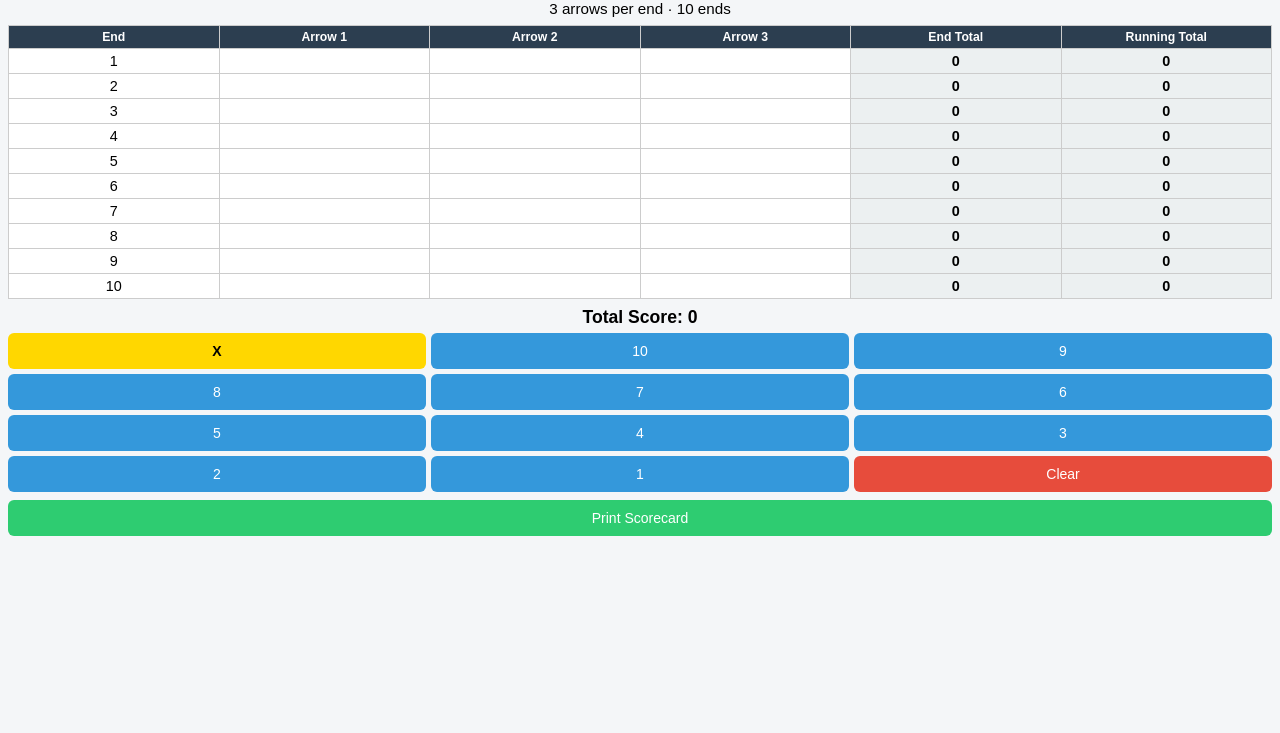
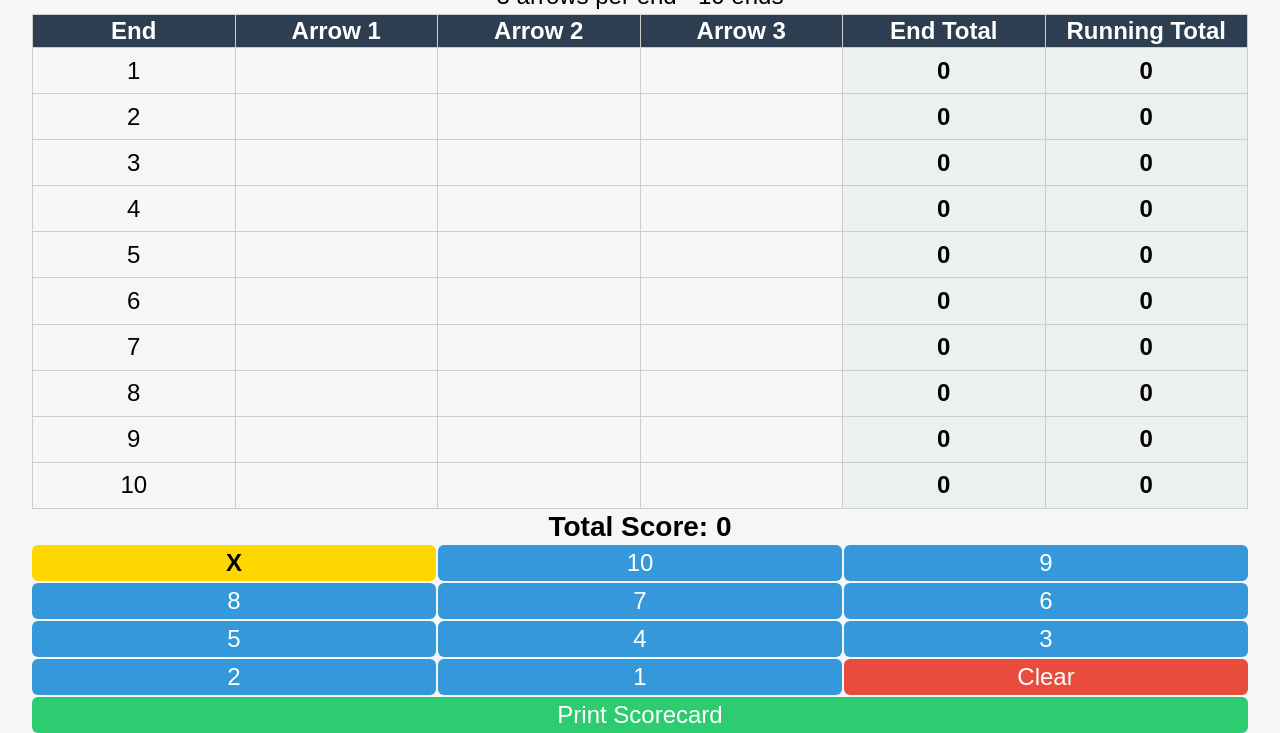
Before and after one commit to ghoppa/FatShaftsScoreCard, a plain HTML site: page scoring.html in a window 1280 px wide. Shown: the part 67-800 px from the top of the page. Drawn offline with Linux system fonts and the light colour scheme.

Commit message:
Add files via upload

```diff
--- a/scoring.html
+++ b/scoring.html
@@ -5,41 +5,51 @@
 <title>Archery Scorecard</title>
 <meta name="viewport" content="width=device-width, initial-scale=1.0">
 <style>
+html, body {
+  height: 100%;
+  margin: 0;
+  padding: 0;
+}
+
 body {
   font-family: Arial, sans-serif;
   background: #f4f6f8;
-  margin: 0;
-  padding: 8px;
+  display: flex;
+  flex-direction: column;
+  align-items: center;
+  justify-content: space-between;
   text-align: center;
 }
 
 h1 {
-  font-size: 1.5em;
-  margin-bottom: 5px;
+  font-size: 4vmin;
+  margin: 0.5vmin 0;
 }
 
 p {
-  font-size: 0.95em;
-  margin-bottom: 8px;
+  font-size: 3vmin;
+  margin: 0.5vmin 0;
 }
 
 .table-container {
-  width: 100%;
-  overflow-x: auto;
-  margin-bottom: 8px;
+  width: 95%;
+  flex: 1 1 auto;
+  overflow-y: hidden;
+  display: flex;
+  flex-direction: column;
 }
 
 table {
   width: 100%;
   border-collapse: collapse;
-  background: white;
-  font-size: 0.9em;
+  font-size: 3vmin;
   table-layout: fixed;
+  flex: 1;
 }
 
 th, td {
   border: 1px solid #ccc;
-  padding: 4px;
+  padding: 2px;
   text-align: center;
   word-wrap: break-word;
 }
@@ -47,7 +57,6 @@ th, td {
 th {
   background: #2c3e50;
   color: white;
-  font-size: 0.85em;
 }
 
 .end-total, .running-total {
@@ -55,47 +64,39 @@ th {
   background: #ecf0f1;
 }
 
+/* Buttons grid */
 .buttons-grid {
   display: grid;
   grid-template-columns: repeat(3, 1fr);
-  gap: 5px;
-  margin-top: 5px;
+  gap: 2px;
+  width: 95%;
 }
 
 button {
-  padding: 10px 0;
-  font-size: 14px;
-  cursor: pointer;
+  font-size: 3vmin;
+  padding: 4px 0;
   border-radius: 6px;
   border: none;
+  cursor: pointer;
 }
 
 .x { background: gold; font-weight: bold; }
 .score { background: #3498db; color: white; }
 .clear { background: #e74c3c; color: white; }
-.print { background: #2ecc71; color: white; margin-top: 8px; width: 100%; }
+.print { background: #2ecc71; color: white; width: 95%; margin-top: 2px; font-size: 3vmin; }
 
 #grandTotal {
-  font-size: 1.1em;
-  margin-top: 6px;
+  font-size: 3.5vmin;
   font-weight: bold;
+  margin: 2px 0;
 }
 
-/* Adjust for smaller screens */
-@media (max-width: 480px) {
-  table { font-size: 0.75em; }
-  th, td { padding: 3px; }
-  button { font-size: 12px; padding: 8px 0; }
-  h1 { font-size: 1.3em; }
-  p { font-size: 0.85em; }
-}
-
-/* Print-friendly CSS */
+/* Print */
 @media print {
   body { background: white; }
   .buttons-grid, .print, #grandTotal { display: none; }
   table { page-break-inside: avoid; }
-  th, td { border: 1px solid #000; padding: 4px; }
+  th, td { border: 1px solid #000; padding: 2px; }
 }
 </style>
 </head>
@@ -122,7 +123,6 @@ button {
 
 <div id="grandTotal">Total Score: 0</div>
 
-<!-- Buttons grid -->
 <div class="buttons-grid">
   <button class="x" onclick="addScore(10,true)">X</button>
   <button class="score" onclick="addScore(10)">10</button>
@@ -138,7 +138,6 @@ button {
   <button class="clear" onclick="clearEnd()">Clear</button>
 </div>
 
-<!-- Print button always at bottom -->
 <button class="print" onclick="window.print()">Print Scorecard</button>
 
 <script>
@@ -151,7 +150,7 @@ const scores = [];
 const display = [];
 
 // Build table rows
-for (let i = 0; i < 10; i++) {
+for(let i=0;i<10;i++){
   scores.push([]);
   display.push([]);
   const row = document.createElement("tr");
@@ -173,7 +172,7 @@ function addScore(value,isX=false){
   display[currentEnd].push(isX?"X":value);
   sortAndRender(currentEnd);
   currentArrow++;
-  if(currentArrow===3){currentArrow=0; currentEnd++;}
+  if(currentArrow===3){currentArrow=0;currentEnd++;}
   calculateTotals();
 }
 
@@ -187,16 +186,16 @@ function sortAndRender(endIndex){
     if(b.value===10) return 1;
     return b.value-b.value;
   });
-  scores[endIndex] = combined.map(x=>x.value);
-  display[endIndex] = combined.map(x=>x.label);
+  scores[endIndex]=combined.map(x=>x.value);
+  display[endIndex]=combined.map(x=>x.label);
   for(let i=0;i<3;i++){
-    document.getElementById(`e${endIndex}a${i}`).textContent = display[endIndex][i]||"";
+    document.getElementById(`e${endIndex}a${i}`).textContent=display[endIndex][i]||"";
   }
 }
 
 // Clear end
 function clearEnd(){
-  let endToClear = currentArrow===0 && currentEnd>0 ? currentEnd-1 : currentEnd;
+  let endToClear=currentArrow===0 && currentEnd>0? currentEnd-1: currentEnd;
   if(endToClear<0 || endToClear>=10) return;
   scores[endToClear]=[];
   display[endToClear]=[];
@@ -210,7 +209,7 @@ function clearEnd(){
   calculateTotals();
 }
 
-// Calculate totals
+// Totals
 function calculateTotals(){
   let grandTotal=0;
   scores.forEach((end,e)=>{
```
